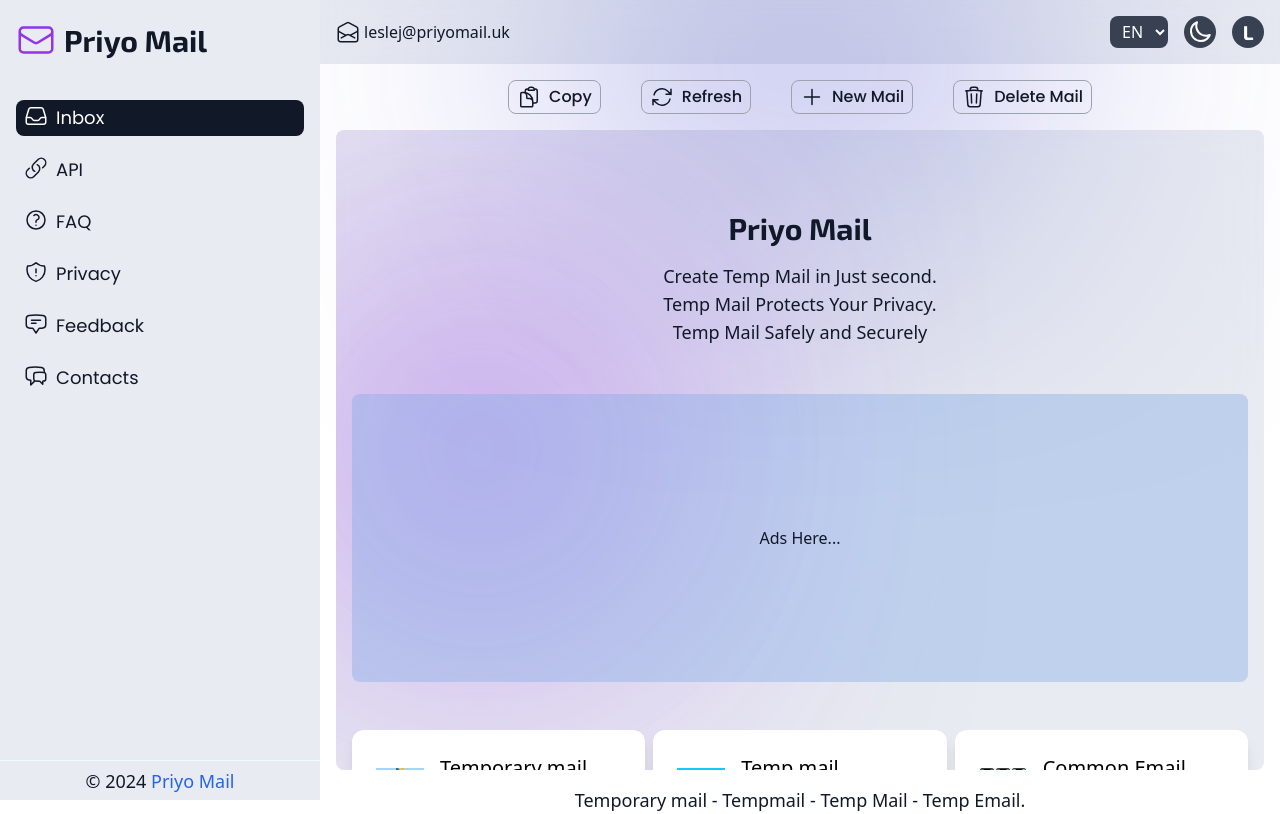
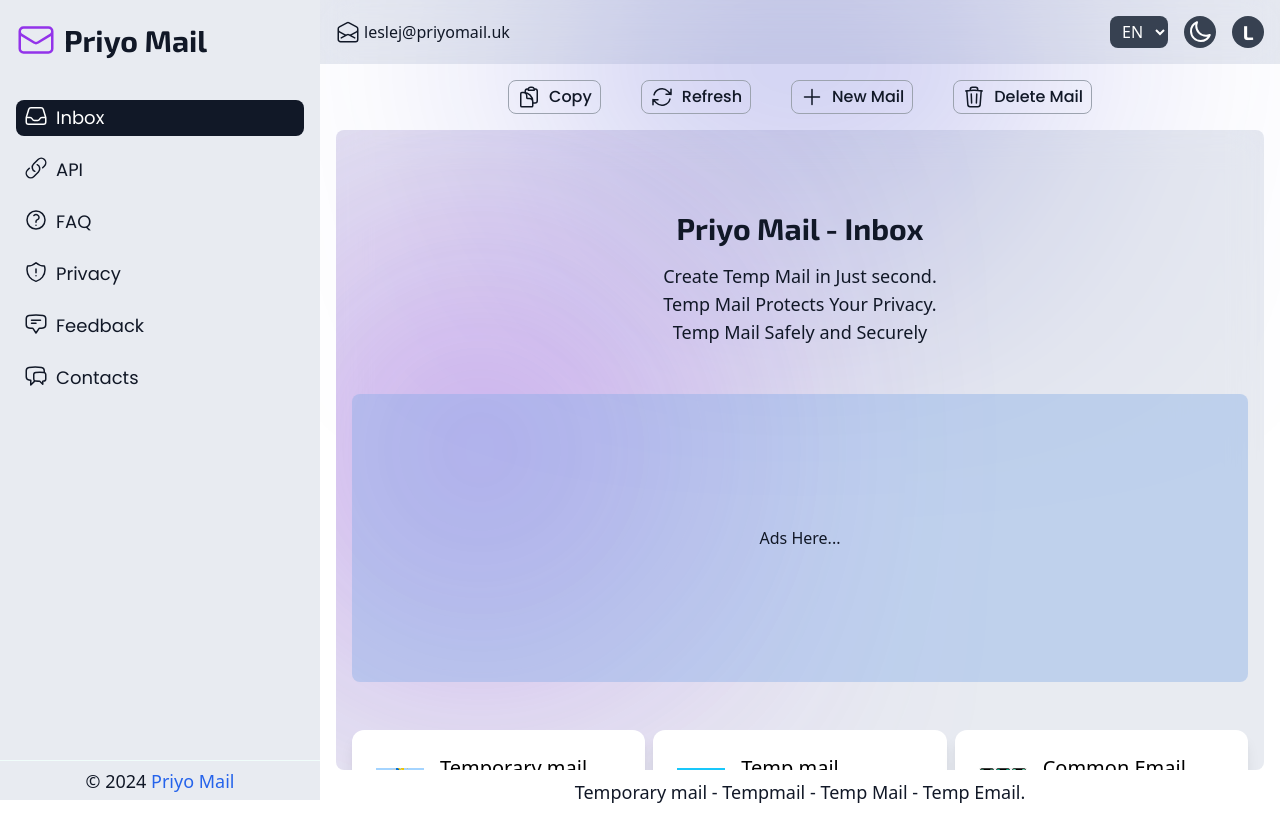
Before and after one commit to devsohelrana/priyo-mail-static, a website: page index.html in a window 1280 px wide. Drawn offline with Linux system fonts and the light colour scheme.

Commit message:
Inbox and Footer Modify

```diff
--- a/index.html
+++ b/index.html
@@ -3,7 +3,7 @@
   <head>
     <meta charset="UTF-8" />
     <meta name="viewport" content="width=device-width, initial-scale=1.0" />
-    <title>Temp Mail Server</title>
+    <title>Priyo Mail</title>
 
     <meta
       name="title"
@@ -405,7 +405,7 @@
 
       <!-- body section -->
       <section
-        class="relative box mx-4 mb-4 lg:h-[80vh] lg:overflow-y-scroll overflow-x-hidden bg-primary dark:bg-dark backdrop-blur-lg rounded-lg p-4 space-y-12"
+        class="relative box mx-4 lg:h-[80vh] lg:overflow-y-scroll overflow-x-hidden bg-primary dark:bg-dark backdrop-blur-lg rounded-lg p-4 space-y-12"
       >
         <!-- color pattern -->
         <div
@@ -416,7 +416,7 @@
         <div
           class="max-w-[600px] mx-auto flex justify-center items-center flex-col pb-16 lg:pb-0"
         >
-          <h2 class="text-3xl font-exo font-bold py-4">Priyo Mail</h2>
+          <h2 class="text-3xl font-exo font-bold py-4">Priyo Mail - Inbox</h2>
           <p class="text-center text-lg">Create Temp Mail in Just second.</p>
           <p class="text-center text-lg">Temp Mail Protects Your Privacy.</p>
           <p class="text-center text-lg">Temp Mail Safely and Securely</p>
@@ -504,7 +504,7 @@
       </section>
 
       <!-- footer top section -->
-      <section class="flex justify-center items-center px-4 pb-4 xl:pb-0">
+      <section class="flex justify-center items-center px-4 py-2">
         <p class="text-center text-lg">
           Temporary mail - Tempmail - Temp Mail - Temp Email.
         </p>
```
Also changed, not shown: assets/css/app.css.
